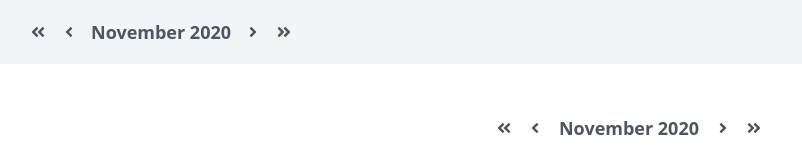
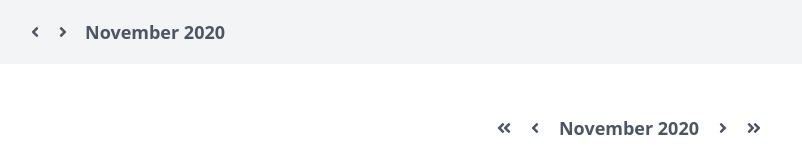
Before and after one commit to SouravInsights/calendar-ui, a React (Create React App) app: page / in a window 1280 px wide. Shown: the top 160 px of the page, without its empty margins (11-813 px from the left). Built offline with nearby package versions, Linux system fonts and the light colour scheme; the HTML template or start-up script is replaced by a standard one.

Commit message:
Added two variants to the CalendarControls component

```diff
--- a/src/components/Calendar/Calendar.js
+++ b/src/components/Calendar/Calendar.js
@@ -2,20 +2,12 @@ import React, { useState, memo } from "react";
 import {
   format,
   startOfMonth,
-  subMonths,
-  addMonths,
-  subYears,
-  addYears,
   getDaysInMonth,
   getDay,
   endOfMonth,
   setDate,
   getDate,
   isEqual,
-  subWeeks,
-  addWeeks,
-  subDays,
-  addDays,
 } from "date-fns";
 import { chunk } from "lodash";
 import CalendarControls from "./CalendarControls";
@@ -25,6 +17,7 @@ import "./Calendar.css";
 
 // Calendar component
 const Calendar = ({ handleSelectDate, closeCalendar }) => {
+  // Use the state and functions from the CalendarContext
   const {
     selectedDate,
     setNextDay,
@@ -88,6 +81,7 @@ const Calendar = ({ handleSelectDate, closeCalendar }) => {
   return (
     <div className="flex flex-col p-0.5 w-72 rounded-md">
       <CalendarControls
+        variant="default"
         setPrevYear={setDatePreviousYear}
         setPrevMonth={setDatePreviousMonth}
         setNextMonth={setDateNextMonth}
--- a/src/components/Calendar/CalendarControls.js
+++ b/src/components/Calendar/CalendarControls.js
@@ -21,8 +21,11 @@ const CalendarControls = ({
   prevMonth,
   nextMonth,
   date,
+  variant,
 }) => {
   return (
+    <div>
+      {variant === "default" ? (
         <div className="flex flex-row justify-between max-w-sm">
           <div className="flex flex-row">
             <button
@@ -32,7 +35,10 @@ const CalendarControls = ({
               onKeyPress={prevYear}
               aria-label="Previous year"
             >
-          <FontAwesomeIcon className="text-gray-600" icon={faAngleDoubleLeft} />
+              <FontAwesomeIcon
+                className="text-gray-600"
+                icon={faAngleDoubleLeft}
+              />
             </button>
             <button
               className="px-2.5"
@@ -71,6 +77,37 @@ const CalendarControls = ({
             </button>
           </div>
         </div>
+      ) : (
+        <div className="flex flex-row justify-between max-w-sm">
+          <div className="flex flex-row">
+            <button
+              className="px-2.5"
+              tabIndex="0"
+              onClick={setPrevDay}
+              aria-label="Previous Day"
+            >
+              <FontAwesomeIcon className="text-gray-600" icon={faAngleLeft} />
+            </button>
+            <div className="flex flex-row">
+              <button
+                className="px-2.5"
+                tabIndex="0"
+                onClick={setNextDay}
+                aria-label="Next Day"
+              >
+                <FontAwesomeIcon
+                  className="text-gray-600"
+                  icon={faAngleRight}
+                />
+              </button>
+            </div>
+            <div className="px-2 text-lg text-gray-600" role="heading">
+              <b>{format(date, "MMMM yyyy")}</b>
+            </div>
+          </div>
+        </div>
+      )}
+    </div>
   );
 };
 
--- a/src/components/Navbar/Navbar.js
+++ b/src/components/Navbar/Navbar.js
@@ -3,24 +3,16 @@ import { CalendarContext } from "../../context/CalendarContext";
 import CalendarControls from "../Calendar/CalendarControls";
 import { format } from "date-fns";
 
-const Navbar = ({ handleSelectDate, closeCalendar }) => {
+const Navbar = ({ handleSelectDate }) => {
   const {
     selectedDate,
     setNextDay,
     setPreviousDay,
-    setNextWeek,
-    setPreviousWeek,
     setDateNextMonth,
     setDatePreviousMonth,
-    setMonthStart,
     setDateNextYear,
     setDatePreviousYear,
   } = React.useContext(CalendarContext);
-
-  const handleDateSelection = (date) => {
-    const dateString = format(date, "yyyy-MM-dd");
-    handleSelectDate(dateString);
-  };
 
   const handleKeyPress = (e, cb) => {
     const charCode = e.charCode;
@@ -36,10 +28,9 @@ const Navbar = ({ handleSelectDate, closeCalendar }) => {
         <div className="flex items-center justify-between h-16">
           <div className="flex items-center">
             <CalendarControls
-              setPrevYear={setDatePreviousYear}
-              setPrevMonth={setDatePreviousMonth}
-              setNextMonth={setDateNextMonth}
-              setNextYear={setDateNextYear}
+              variant="day"
+              setNextDay={(e) => handleKeyPress(e, setNextDay)}
+              setPrevDay={(e) => handleKeyPress(e, setPreviousDay)}
               prevYear={(e) => handleKeyPress(e, setDatePreviousYear)}
               prevMonth={(e) => handleKeyPress(e, setDatePreviousMonth)}
               nextMonth={(e) => handleKeyPress(e, setDateNextMonth)}
```
Lines whose indentation alone changed are shown as unchanged.
